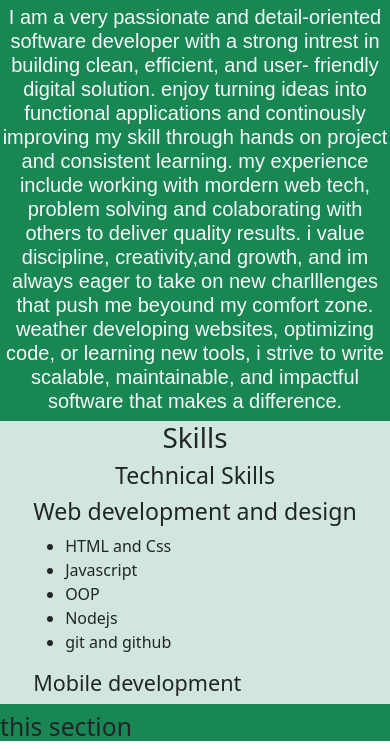
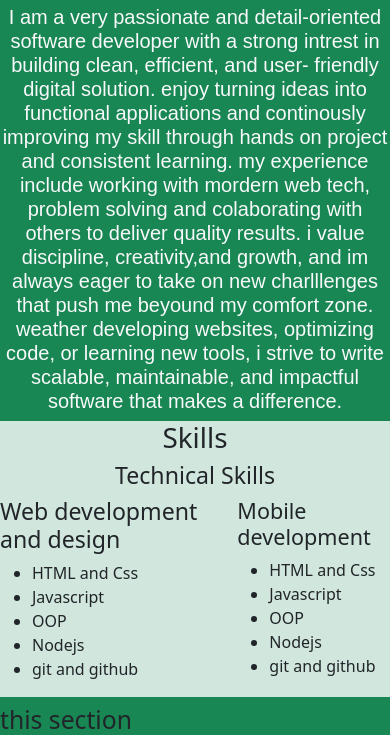
Before and after one commit to dnexxxxb/Portfolio, a plain HTML site: page Index.html in a window 390 px wide. Shown: the part 342-1091 px from the top of the page. Drawn offline with nearby package versions, Linux system fonts and the light colour scheme.

Commit message:
add mobile development skills section to index

```diff
--- a/Index.html
+++ b/Index.html
@@ -85,7 +85,18 @@
               <li>Nodejs</li>
               <li>git and github</li>
             </ul>
+
+          </div>
+          <div>
             <h4>Mobile development</h4>
+            <ul>
+              <li>HTML and Css</li>
+              <li>Javascript</li>
+              <li>OOP</li>
+              <li>Nodejs</li>
+              <li>git and github</li>
+            </ul>
+
           </div>
         </div>
       </section>
```
